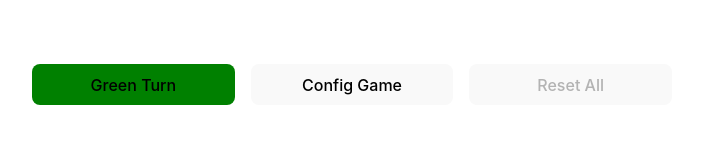
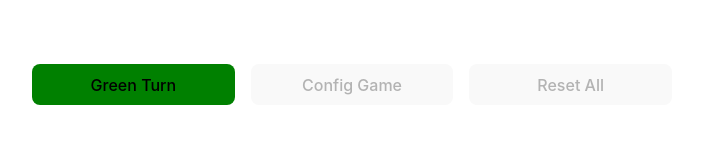
Before and after one commit to timoweave/connect_four, a React (Vite) app: page / in a window 1280 px wide. Shown: the top 151 px of the page, without its empty margins (288-991 px from the left). Built offline with nearby package versions, Linux system fonts and the light colour scheme.

Commit message:
disable config button

```diff
--- a/src/App.tsx
+++ b/src/App.tsx
@@ -652,7 +652,7 @@ export const GameHeader = (props?: GameHeaderProps) => {
         data-testid={header.configGame}
         style={{ width: "100%" }}
         onClick={() => gameOpenConfigDialog(game)}
-        disabled={pieces.length !== 0}
+        disabled={pieces.length !== 0 || true /*TBD */}
       >
         Config Game
       </button>
```
